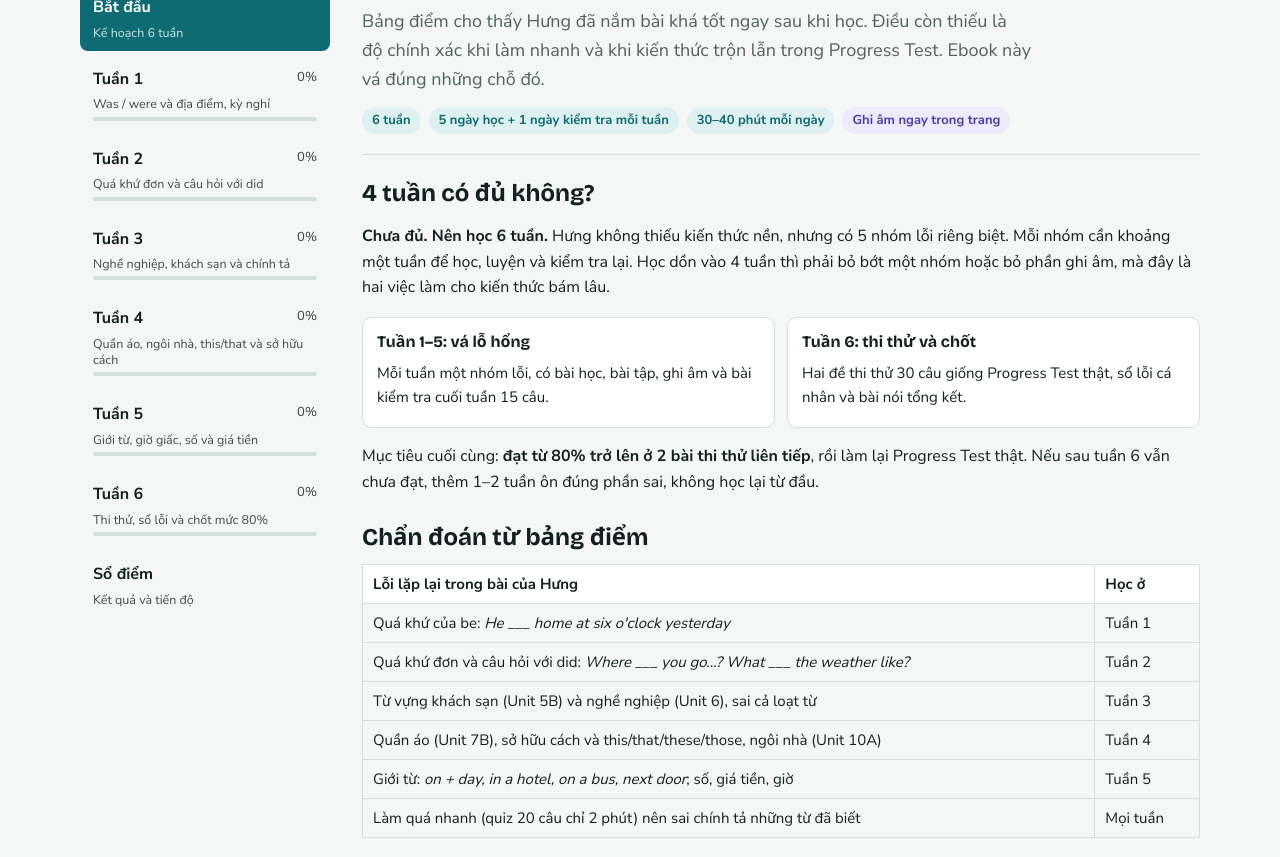
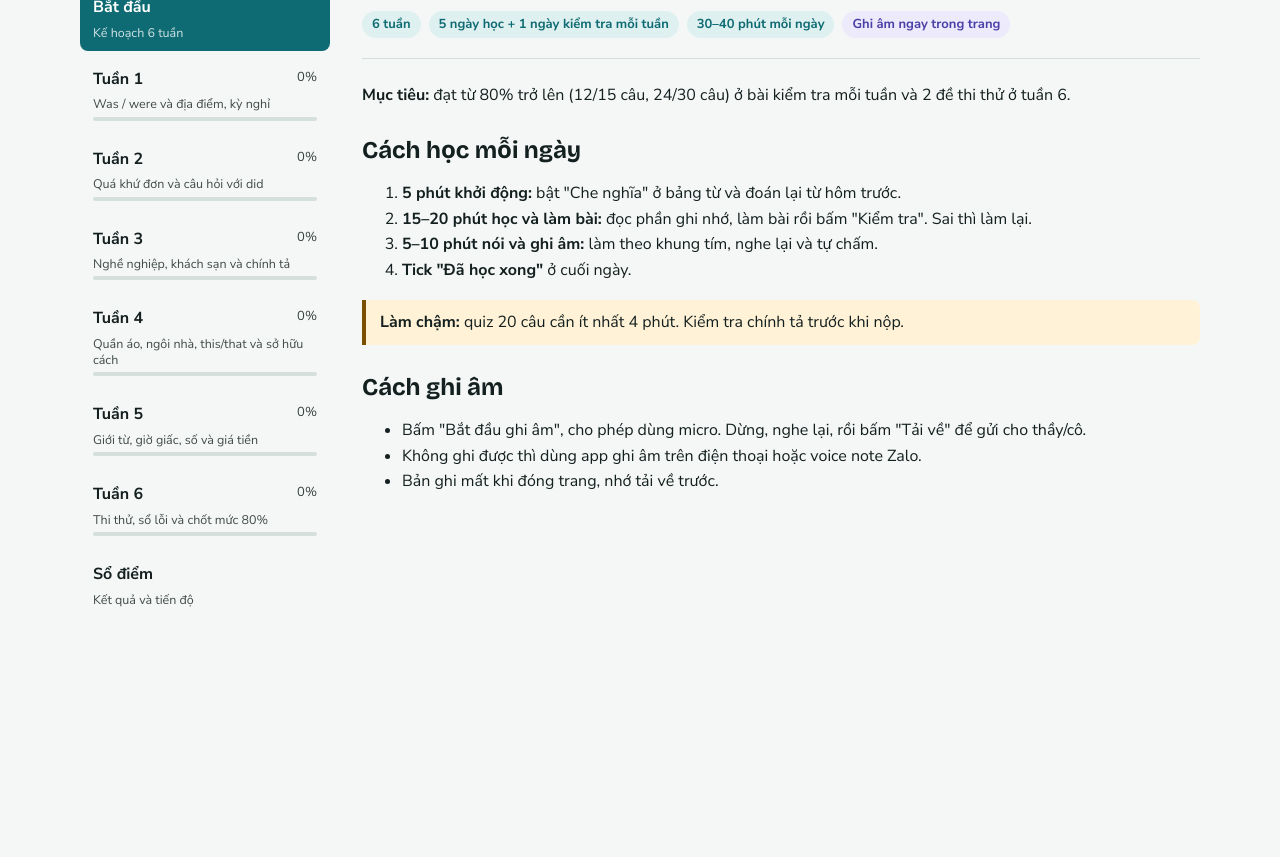
Before and after one commit to TeacherGiangvu/ebook-tuan-hung, a plain HTML site: page index.html in a window 1280 px wide. Shown: the part 95-952 px from the top of the page. After the commit the page ends 800 px from the top, so only its background shows below. Drawn offline with nearby package versions, Linux system fonts and the light colour scheme.

Commit message:
Rút gọn trang giới thiệu: chỉ giữ tiêu đề, mục tiêu và hướng dẫn
Co-Authored-By: Claude Opus 5.5 <noreply@anthropic.com>

```diff
--- a/index.html
+++ b/index.html
@@ -190,59 +190,26 @@ INTRO=`
 <div class="hero">
   <div class="eyebrow">Ebook tự học · Tuấn Hưng · A1 Empower</div>
   <h1>6 tuần để chạm 80% vững vàng</h1>
-  <p class="lede">Bảng điểm cho thấy Hưng đã nắm bài khá tốt ngay sau khi học. Điều còn thiếu là độ chính xác khi làm nhanh và khi kiến thức trộn lẫn trong Progress Test. Ebook này vá đúng những chỗ đó.</p>
   <div class="chips"><span class="chip">6 tuần</span><span class="chip">5 ngày học + 1 ngày kiểm tra mỗi tuần</span><span class="chip">30–40 phút mỗi ngày</span><span class="chip s">Ghi âm ngay trong trang</span></div>
 </div>
 
-<h2>4 tuần có đủ không?</h2>
-<p><b>Chưa đủ. Nên học 6 tuần.</b> Hưng không thiếu kiến thức nền, nhưng có 5 nhóm lỗi riêng biệt. Mỗi nhóm cần khoảng một tuần để học, luyện và kiểm tra lại. Học dồn vào 4 tuần thì phải bỏ bớt một nhóm hoặc bỏ phần ghi âm, mà đây là hai việc làm cho kiến thức bám lâu.</p>
-<div class="grid2">
-  <div class="card"><h3>Tuần 1–5: vá lỗ hổng</h3><p>Mỗi tuần một nhóm lỗi, có bài học, bài tập, ghi âm và bài kiểm tra cuối tuần 15 câu.</p></div>
-  <div class="card"><h3>Tuần 6: thi thử và chốt</h3><p>Hai đề thi thử 30 câu giống Progress Test thật, sổ lỗi cá nhân và bài nói tổng kết.</p></div>
-</div>
-<p>Mục tiêu cuối cùng: <b>đạt từ 80% trở lên ở 2 bài thi thử liên tiếp</b>, rồi làm lại Progress Test thật. Nếu sau tuần 6 vẫn chưa đạt, thêm 1–2 tuần ôn đúng phần sai, không học lại từ đầu.</p>
-
-<h2 style="margin-top:28px">Chẩn đoán từ bảng điểm</h2>
-<div class="tablewrap"><table>
-<tr><th>Lỗi lặp lại trong bài của Hưng</th><th>Học ở</th></tr>
-<tr><td>Quá khứ của be: <i>He ___ home at six o'clock yesterday</i></td><td>Tuần 1</td></tr>
-<tr><td>Quá khứ đơn và câu hỏi với did: <i>Where ___ you go…? What ___ the weather like?</i></td><td>Tuần 2</td></tr>
-<tr><td>Từ vựng khách sạn (Unit 5B) và nghề nghiệp (Unit 6), sai cả loạt từ</td><td>Tuần 3</td></tr>
-<tr><td>Quần áo (Unit 7B), sở hữu cách và this/that/these/those, ngôi nhà (Unit 10A)</td><td>Tuần 4</td></tr>
-<tr><td>Giới từ: <i>on + day, in a hotel, on a bus, next door</i>; số, giá tiền, giờ</td><td>Tuần 5</td></tr>
-<tr><td>Làm quá nhanh (quiz 20 câu chỉ 2 phút) nên sai chính tả những từ đã biết</td><td>Mọi tuần</td></tr>
-</table></div>
+<p><b>Mục tiêu:</b> đạt từ 80% trở lên (12/15 câu, 24/30 câu) ở bài kiểm tra mỗi tuần và 2 đề thi thử ở tuần 6.</p>
 
 <h2 style="margin-top:28px">Cách học mỗi ngày</h2>
 <ol>
-  <li><b>5 phút khởi động:</b> bật chế độ "Che nghĩa" ở bảng từ tuần này và đoán lại các từ hôm trước.</li>
-  <li><b>15–20 phút học và làm bài:</b> đọc phần ghi nhớ, làm bài điền từ rồi bấm "Kiểm tra". Bài sai thì làm lại, đừng chỉ xem đáp án.</li>
-  <li><b>5–10 phút nói và ghi âm:</b> làm theo hướng dẫn trong khung tím, nghe lại và tự chấm bằng danh sách kiểm tra.</li>
-  <li><b>Tick "Đã học xong"</b> ở cuối ngày. Thanh tiến độ bên trái sẽ chạy.</li>
+  <li><b>5 phút khởi động:</b> bật "Che nghĩa" ở bảng từ và đoán lại từ hôm trước.</li>
+  <li><b>15–20 phút học và làm bài:</b> đọc phần ghi nhớ, làm bài rồi bấm "Kiểm tra". Sai thì làm lại.</li>
+  <li><b>5–10 phút nói và ghi âm:</b> làm theo khung tím, nghe lại và tự chấm.</li>
+  <li><b>Tick "Đã học xong"</b> ở cuối ngày.</li>
 </ol>
-<div class="callout"><b>Quy tắc làm chậm.</b> Một quiz 20 câu cần ít nhất 4 phút. Đọc lại câu hỏi và kiểm tra chính tả từng từ trước khi nộp. Với từ sai, viết tay 3 lần vào sổ lỗi.</div>
+<div class="callout"><b>Làm chậm:</b> quiz 20 câu cần ít nhất 4 phút. Kiểm tra chính tả trước khi nộp.</div>
 
 <h2 style="margin-top:28px">Cách ghi âm</h2>
-<p>Trong các khung <b>Nói và ghi âm</b> có nút "Bắt đầu ghi âm". Lần đầu, trình duyệt sẽ hỏi quyền dùng micro, hãy chọn Cho phép. Sau khi dừng, Hưng nghe lại ngay và bấm "Tải về" để lưu file gửi cho thầy/cô.</p>
 <ul>
-  <li>Dùng Chrome, Edge hoặc Firefox, mở file ebook trực tiếp từ máy.</li>
-  <li>Nếu trình duyệt không cho ghi âm, hãy ghi bằng ứng dụng ghi âm trên điện thoại hoặc voice note Zalo, rồi gửi lại. Nội dung nói vẫn giống hệt.</li>
-  <li>Bản ghi chỉ nằm trong trang cho đến khi đóng. Hãy tải về những bản muốn giữ.</li>
-  <li>Nút "Nghe mẫu" và "Nghe" dùng giọng đọc của máy, chỉ để tham khảo cách phát âm.</li>
+  <li>Bấm "Bắt đầu ghi âm", cho phép dùng micro. Dừng, nghe lại, rồi bấm "Tải về" để gửi cho thầy/cô.</li>
+  <li>Không ghi được thì dùng app ghi âm trên điện thoại hoặc voice note Zalo.</li>
+  <li>Bản ghi mất khi đóng trang, nhớ tải về trước.</li>
 </ul>
-
-<h2 style="margin-top:28px">Mức "ổn" là bao nhiêu?</h2>
-<p>Ngưỡng đạt là <b>80%</b>. Với bài 15 câu, đó là 12 câu đúng. Với bài 30 câu, đó là 24 câu đúng. Điểm cao nhất mỗi bài kiểm tra được lưu lại ở trang <b>Sổ điểm</b>.</p>
-
-<h2 style="margin-top:28px">Dành cho phụ huynh và giáo viên</h2>
-<p>Trang <b>Quan sát</b> (hoặc <b>Sổ điểm</b> ở bản chạy trên máy) cho thấy theo từng tuần: số ngày Hưng đã học, điểm bài kiểm tra, số bài nói đã gửi, thời điểm hoạt động gần nhất và nhận xét của giáo viên.</p>
-<div class="tablewrap"><table>
-<tr><th>Tiêu chí một tuần được tính là "Đạt tuần"</th><th>Mức cần có</th></tr>
-<tr><td>Số ngày học đã tick</td><td>Ít nhất 5 trên 6 ngày</td></tr>
-<tr><td>Bài kiểm tra cuối tuần</td><td>Từ 80% (12/15 câu). Tuần 6: cả hai đề thi thử từ 24/30</td></tr>
-<tr><td>Bài nói đã gửi cho giáo viên</td><td>Ít nhất 60% số bài nói của tuần</td></tr>
-</table></div>
-<p>Bảng cũng gắn cờ khi Hưng làm bài kiểm tra quá nhanh (dưới 12 giây mỗi câu), vì đó là dấu hiệu làm ẩu hoặc đoán. Số liệu do Hưng tự tick và tự nộp nên cần đối chiếu với bản ghi âm thực tế mà Hưng gửi.</p>
 `;
 WEEKS.push({
 n:1, title:"Was / were và địa điểm, kỳ nghỉ",
```
